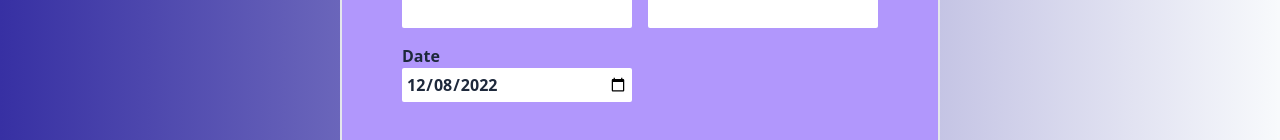
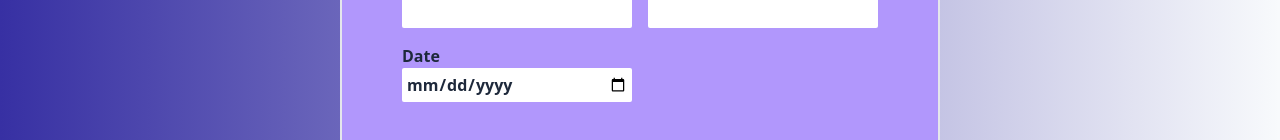
Before and after one commit to santoshy1101/Todo-App, a React (Create React App) app: page / in a window 1280 px wide. Shown: the part 188-328 px from the top of the page. Built offline with nearby package versions, Linux system fonts and the light colour scheme.

Commit message:
added todo

```diff
--- a/public/index.html
+++ b/public/index.html
@@ -24,7 +24,7 @@
       work correctly both with client-side routing and a non-root public URL.
       Learn how to configure a non-root public URL by running `npm run build`.
     -->
-    <title>React App</title>
+    <title>Note Book</title>
   </head>
   <body>
     <noscript>You need to enable JavaScript to run this app.</noscript>
--- a/src/components/InputItems.jsx
+++ b/src/components/InputItems.jsx
@@ -5,13 +5,13 @@ const InputItems = () => {
   const [info, setInfo] = useState([])
   const [data, setData] = useState([])
   const [title, setTitle] = useState('')
-  const [date, setDate] = useState("2022-12-08")
+  const [date, setDate] = useState("")
   const [amount, setAmount] = useState('')
   const [id, setId] = useState(1)
 
   const handleAdd = () => {
-    if (title === '' && amount === '' && date === '') {
-      return
+    if (title === '' || amount === '' || date === '') {
+      alert("Fill All Input")
     } else {
       setId(id + 1)
       const newInfo = { title, date, amount, id }
```
